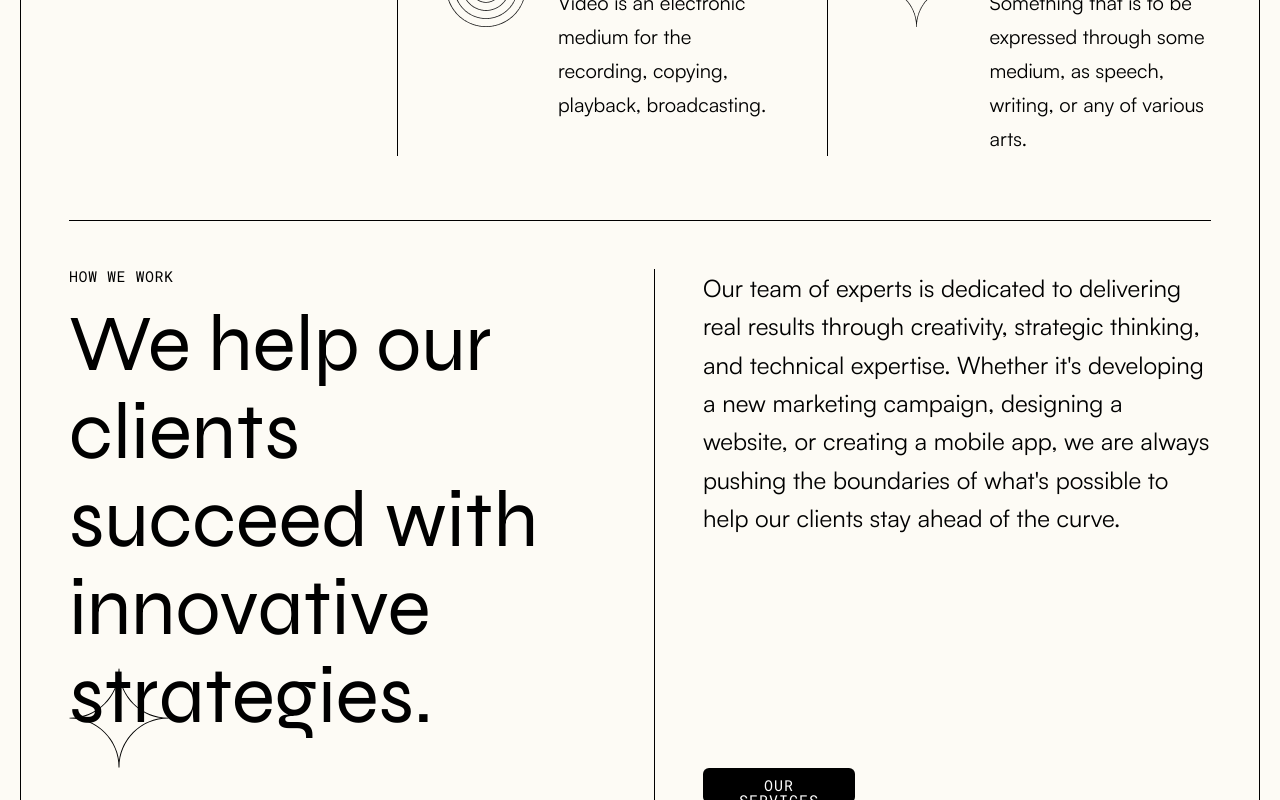
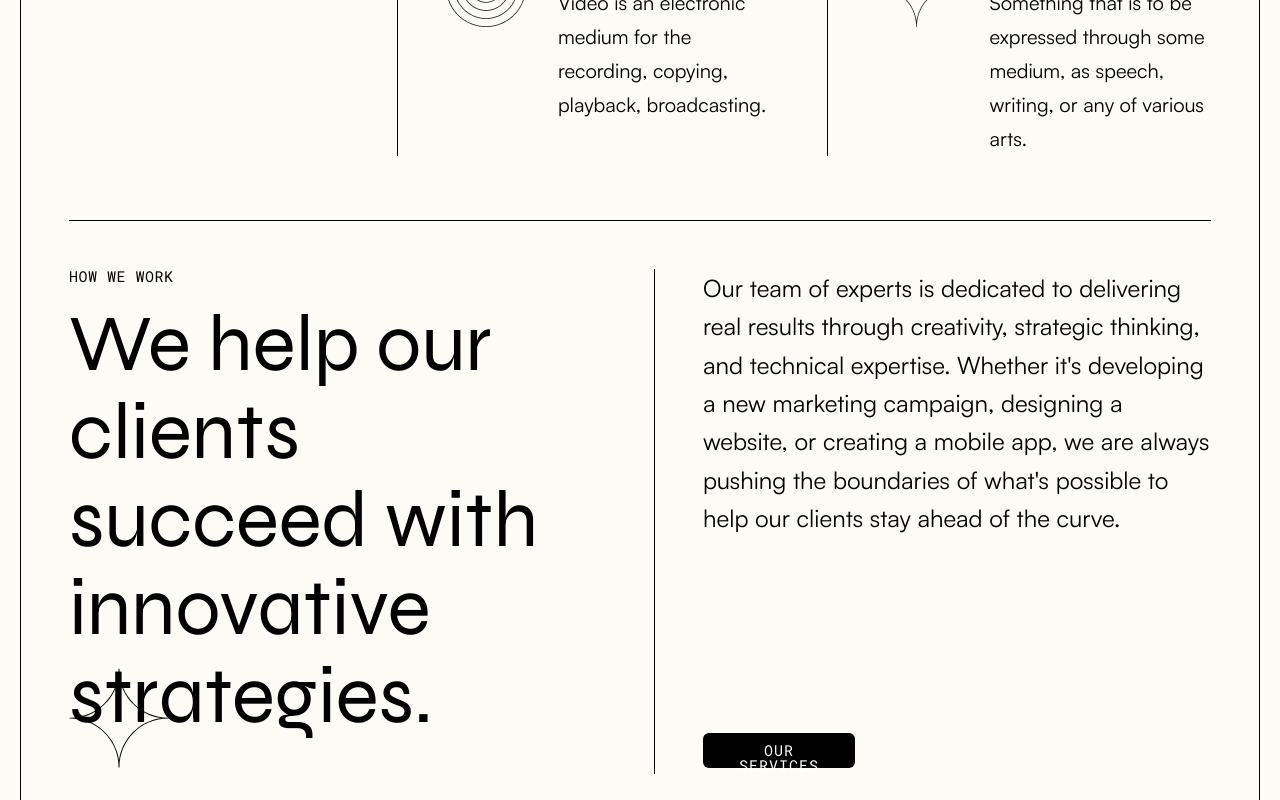
Before and after one commit to taodemy/website, a Next.js app: page / in a window 1280 px wide. Shown: the part 1422-2222 px from the top of the page. Built offline with nearby package versions, Linux system fonts and the light colour scheme.

Commit message:
modify icon position

```diff
--- a/styles/HowWeWork.module.css
+++ b/styles/HowWeWork.module.css
@@ -12,9 +12,9 @@
 }
 .how_we_work__title_text {
   height: 352px;
+  padding-bottom: 16px;
 }
 .how_we_work__icon {
-  padding-top: 16px;
   width: 100px;
   height: 100px;
   color: var(--icon-default);
@@ -24,6 +24,6 @@
   padding-left: 48px;
 }
 .how_we_work__content_text {
-  height: 499px;
+  height: 464px;
   width: 508px;
 }
```
